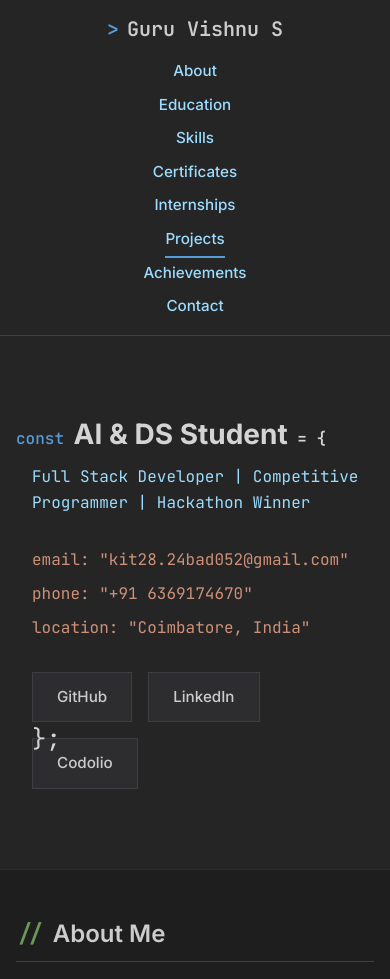
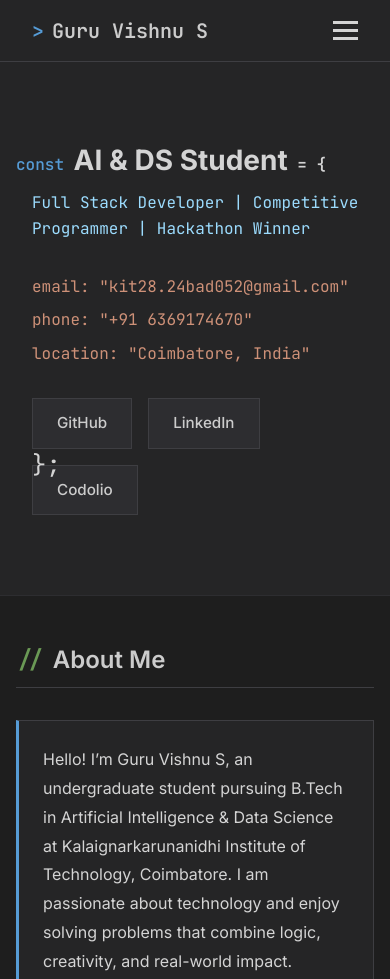
Before and after one commit to s-guru-vishnu/Portfolio, a plain HTML site: page index.html in a window 390 px wide. Shown: the top 979 px of the page. Drawn offline with Linux system fonts and the light colour scheme.

Commit message:
Updated Website Mobile Responsive

```diff
--- a/index.html
+++ b/index.html
@@ -18,6 +18,11 @@
             <div class="nav-brand">
                 <h2>Guru Vishnu S</h2>
             </div>
+            <button class="hamburger" aria-label="Toggle navigation">
+                <span class="bar"></span>
+                <span class="bar"></span>
+                <span class="bar"></span>
+            </button>
             <ul class="nav-menu">
                 <li><a href="#about" class="nav-link">About</a></li>
                 <li><a href="#education" class="nav-link">Education</a></li>
@@ -134,7 +139,7 @@
     <!-- Skills Section -->
     <section id="skills" class="section">
         <div class="container">
-            <h2 class="section-title">Technical Skills</h2>
+            <h2 class="section-title">Skills</h2>
 
             <div class="skills-grid">
                 <div class="skill-category">
--- a/script.js
+++ b/script.js
@@ -262,4 +262,20 @@ document.addEventListener('DOMContentLoaded', function () {
         }
     });
 
+    // Hamburger Menu Toggle
+    const hamburger = document.querySelector(".hamburger");
+    const navMenu = document.querySelector(".nav-menu");
+
+    if (hamburger && navMenu) {
+        hamburger.addEventListener("click", () => {
+            hamburger.classList.toggle("active");
+            navMenu.classList.toggle("active");
+        });
+
+        document.querySelectorAll(".nav-link").forEach(n => n.addEventListener("click", () => {
+            hamburger.classList.remove("active");
+            navMenu.classList.remove("active");
+        }));
+    }
+
 });
--- a/style.css
+++ b/style.css
@@ -619,19 +619,76 @@ code,
     margin-bottom: 0;
 }
 
+/* ========== HAMBURGER MENU ========== */
+.hamburger {
+    display: none;
+    cursor: pointer;
+    background: transparent;
+    border: none;
+    padding: 0;
+    z-index: 1100;
+}
+
+.hamburger .bar {
+    display: block;
+    width: 25px;
+    height: 3px;
+    margin: 5px auto;
+    -webkit-transition: all 0.3s ease-in-out;
+    transition: all 0.3s ease-in-out;
+    background-color: #d4d4d4;
+}
+
 /* ========== RESPONSIVE DESIGN ========== */
 @media (max-width: 768px) {
+    .hamburger {
+        display: block;
+    }
+
+    .hamburger.active .bar:nth-child(2) {
+        opacity: 0;
+    }
+
+    .hamburger.active .bar:nth-child(1) {
+        transform: translateY(8px) rotate(45deg);
+    }
+
+    .hamburger.active .bar:nth-child(3) {
+        transform: translateY(-8px) rotate(-45deg);
+    }
+
     .navbar .container {
-        flex-direction: column;
-        gap: 1rem;
+        flex-direction: row; /* Align logo and burger horizontally */
+        justify-content: space-between;
+        align-items: center;
+        flex-wrap: wrap; /* Allow menu to break to next line */
     }
 
     .nav-menu {
+        position: fixed;
+        left: -100%;
+        top: 60px; /* Adjust based on navbar height */
+        gap: 0;
         flex-direction: column;
-        gap: 0.5rem;
+        background-color: #252526;
         width: 100%;
         text-align: center;
+        transition: 0.3s;
+        border-bottom: 1px solid #3e3e42;
+        padding-bottom: 2rem;
     }
+
+    .nav-menu.active {
+        left: 0;
+    }
+
+    .nav-link {
+        display: block;
+        padding: 1rem 0;
+        margin: 0 2rem;
+        border-bottom: 1px solid #2d2d30;
+    }
+
 
     .hero-title {
         font-size: 2rem;
```
